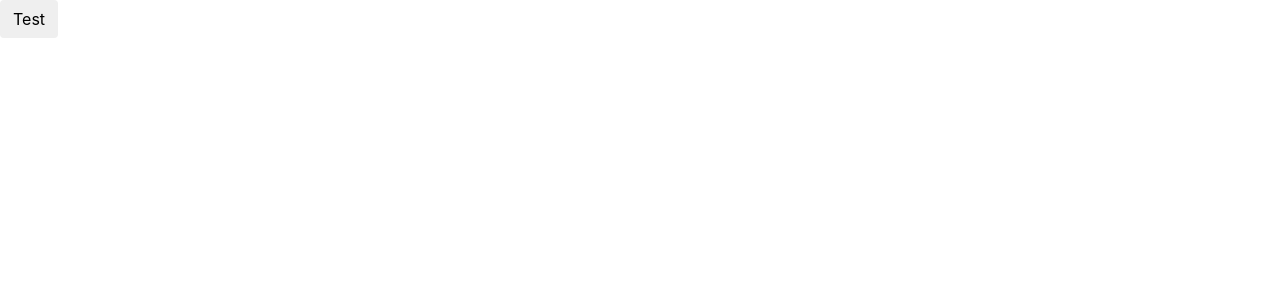
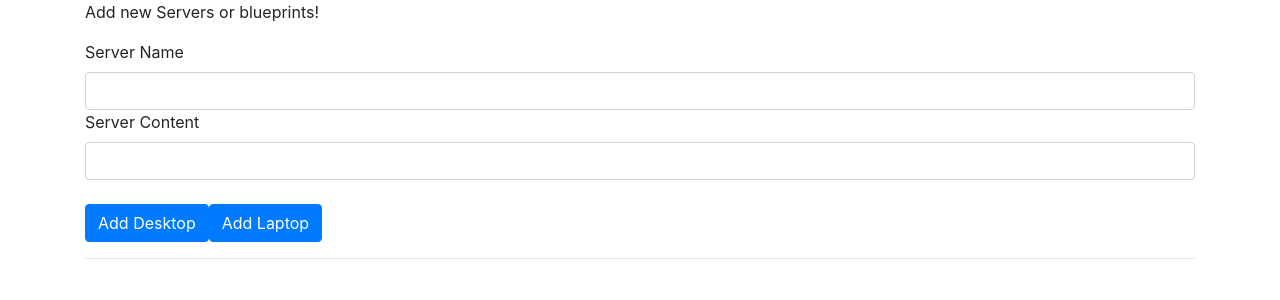
Before and after one commit to afolabiopakunle/angular-custom-binding, an Angular app: page / in a window 1280 px wide. Shown: the top 300 px of the page. Built offline with nearby package versions, Linux system fonts and the light colour scheme.

Commit message:
Errors cleared

```diff
--- a/src/app/app.component.html
+++ b/src/app/app.component.html
@@ -1,33 +1,5 @@
-<!-- <div class="container">
-<div class="row">
-  <div class="col-xs-12">
-    <p>Add new Servers or blueprints!</p>
-    <label>Server Name</label>
-    <input type="text" class="form-control" [(ngModel)]="newServerName">
-    <label>Server Content</label>
-    <input type="text" class="form-control" [(ngModel)]="newServerContent">
-    <br>
-    <button
-      class="btn btn-primary"
-      (click)="onAddServer()">Add Server</button>
-    <button
-      class="btn btn-primary"
-      (click)="onAddBlueprint()">Add Server Blueprint</button>
-  </div>
+<div class="container">
+<app-cockpit></app-cockpit>
+<hr>
+<app-display></app-display>
 </div>
-<hr>
-<div class="row">
-  <div class="col-xs-12">
-    <div class="panel panel-default" *ngFor="let element of serverElements">
-      <div class="panel-heading">{{ element.name }}</div>
-      <div class="panel-body">
-        <p>
-          <strong *ngIf="element.type === 'server'" style="color: red">{{ element.content }}</strong>
-          <em *ngIf="element.type === 'blueprint'">{{ element.content }}</em>
-        </p>
-      </div>
-    </div>
-  </div>
-</div>
-</div> -->
-<button class='btn'>Test</button>
--- a/src/app/app.component.ts
+++ b/src/app/app.component.ts
@@ -1,10 +1,17 @@
 import { Component, VERSION } from '@angular/core';
 
+export interface IComputer {
+  type: string,
+  department: string,
+  description: string,
+}
 @Component({
   selector: 'my-app',
   templateUrl: './app.component.html',
   styleUrls: [ './app.component.css' ]
 })
 export class AppComponent  {
-  name;
+  computers:[];
+  newServerName;
+  newServerContent;
 }
--- a/src/app/app.module.ts
+++ b/src/app/app.module.ts
@@ -3,10 +3,12 @@ import { BrowserModule } from '@angular/platform-browser';
 import { FormsModule } from '@angular/forms';
 
 import { AppComponent } from './app.component';
+import { CockpitComponent } from './cockpit/cockpit.component';
+import { DisplayComponent } from './display/display.component';
 
 @NgModule({
   imports:      [ BrowserModule, FormsModule ],
-  declarations: [ AppComponent ],
+  declarations: [ AppComponent, CockpitComponent, DisplayComponent ],
   bootstrap:    [ AppComponent ]
 })
 export class AppModule { }
--- /dev/null
+++ b/src/app/cockpit/cockpit.component.html
@@ -0,0 +1,16 @@
+<div class="row">
+  <div class="col-sm-12">
+    <p>Add new Servers or blueprints!</p>
+    <label>Server Name</label>
+    <input type="text" class="form-control" [(ngModel)]="newPCName">
+    <label>Server Content</label>
+    <input type="text" class="form-control" [(ngModel)]="newPCDescription">
+    <br>
+    <button
+      class="btn btn-primary"
+      (click)="addDesktop()">Add Desktop</button>
+    <button
+      class="btn btn-primary"
+      (click)="addLaptop()">Add Laptop</button>
+  </div>
+</div>
--- /dev/null
+++ b/src/app/cockpit/cockpit.component.ts
@@ -0,0 +1,19 @@
+import { Component, OnInit } from '@angular/core';
+
+@Component({
+  selector: 'app-cockpit',
+  templateUrl: './cockpit.component.html',
+  styleUrls: ['./cockpit.component.css']
+})
+export class CockpitComponent implements OnInit {
+  newPCName;
+  newPCDescription;
+  constructor() { }
+
+  ngOnInit() {
+  }
+
+  addDesktop(){}
+  addLaptop(){}
+
+}
--- /dev/null
+++ b/src/app/display/display.component.html
@@ -0,0 +1,13 @@
+<div class="row">
+  <div class="col-sm-12">
+    <div class="panel panel-default">
+      <div class="panel-heading">{{ pc?.name }}</div>
+      <div class="panel-body">
+        <p>
+          <strong *ngIf="pc?.type === 'desktop'" style="color: red">{{ pc?.content }}</strong>
+          <em *ngIf="pc?.type === 'laptop'">{{ pc?.content }}</em>
+        </p>
+      </div>
+    </div>
+  </div>
+</div>
--- /dev/null
+++ b/src/app/display/display.component.ts
@@ -0,0 +1,16 @@
+import { Component, OnInit } from '@angular/core';
+
+@Component({
+  selector: 'app-display',
+  templateUrl: './display.component.html',
+  styleUrls: ['./display.component.css']
+})
+export class DisplayComponent implements OnInit {
+  pc;
+
+  constructor() { }
+
+  ngOnInit() {
+  }
+
+}
```
Also changed, not shown: src/app/cockpit/cockpit.component.css (added), src/app/display/display.component.css (added).
